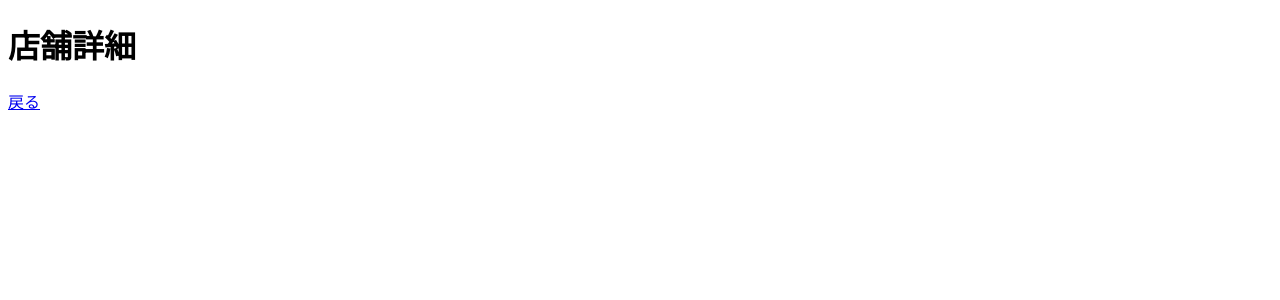
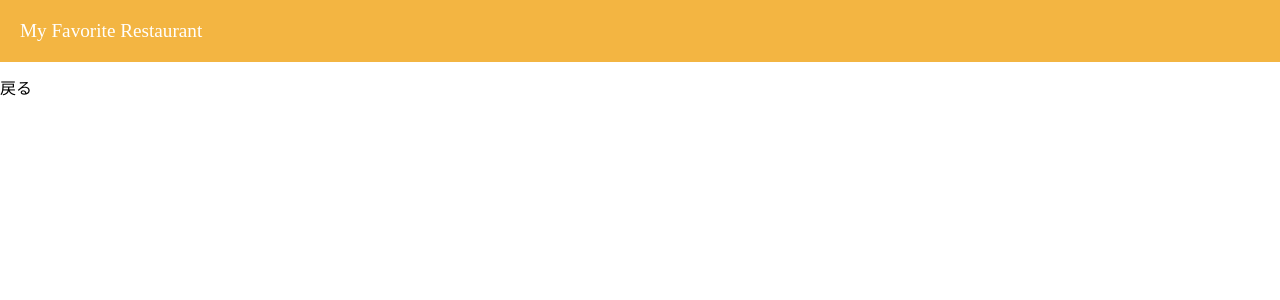
Before and after one commit to j-choriki/MyfavoriteList, a PHP site: page /shop.php in a window 1280 px wide. Shown: the top 300 px of the page. Run offline with PHP 8.4, Linux system fonts and the light colour scheme; data that the repository does not hold is empty; style sheets or scripts are compiled from the project's sources.

Commit message:
shopデザイン

```diff
--- /dev/null
+++ b/css/shop.css
@@ -0,0 +1,22 @@
+main {
+  padding-top: 70px;
+}
+main #shop_data {
+  margin: 10px;
+}
+main #shop_data .div_header {
+  display: flex;
+  justify-content: center;
+  align-items: center;
+  margin: 30px 0;
+}
+main #shop_data .div_header h3 {
+  width: 200px;
+}
+main #shop_data .div_main div {
+  text-align: center;
+  margin-bottom: 30px;
+}
+main #shop_data .div_main table tr td {
+  padding-bottom: 25px;
+}/*# sourceMappingURL=shop.css.map */
--- a/js/shop.js
+++ b/js/shop.js
@@ -23,39 +23,79 @@ document.addEventListener("DOMContentLoaded", function() {
             // console.log(xmlDoc);
             // 表示したい項目をxmlDocから取り出し
             const shopElements = xmlDoc.querySelectorAll('shop')[0];
+            console.log(shopElements);
 
-            //表示情報取得部分
-            const name = shopElements.querySelector('name').textContent;            //店舗名
+            //XMLから表示情報取得部分
+            const logoImage = shopElements.querySelector('logo_image').textContent; //レストランロゴ
+            const name = shopElements.querySelector('name').textContent;            //レストラン名
+            const photoUrl = shopElements.querySelector('photo').querySelector('pc').querySelector('m').textContent;       //表示画像URL
             const address = shopElements.querySelector('address').textContent;      //住所
             const serviceTime = shopElements.querySelector('open').textContent;     //営業時間
+            const closeTime = shopElements.querySelector('close').textContent;     //営業時間
+            const card = shopElements.querySelector('card').textContent;           //カードの利用可否
+            const partyCapa = shopElements.querySelector('party_capacity').textContent; //最大人数
+            const smoking = shopElements.querySelector('non_smoking').textContent;
+            const parking = shopElements.querySelector('parking').textContent;
             const shopUrl = shopElements.querySelector('urls').querySelector('pc').textContent; //お店webサイトのwebサイトのURL
+            const mapUrl = shopElements.querySelector('coupon_urls').querySelector('pc').textContent; //Hot Pepperの地図情報掲載ページへのURL
 
-            const shopParam = [name, address, serviceTime,shopUrl];
+          //======ロゴとレストラン名======================================
+            const h3 = document.createElement('h3');
+            h3.textContent = name;
+            let img = document.createElement('img');
+            img.src= logoImage;
+            const div_header = document.createElement('div');
+            div_header.className = "div_header";
+            div_header.appendChild(img);
+            div_header.appendChild(h3);
+            section.appendChild(div_header);
 
-            //表示画像の生成
-            const photoUrl = shopElements.querySelector('photo').querySelector('pc').querySelector('l').textContent;       //表示画像URL
-            const img = document.createElement('img');
+
+            //======レストラン画像、住所、営業時間を表示======================================
+            const div_main = document.createElement('div');
+            div_main.className = "div_main";
+
+            // レストラン画像の生成
+            img = document.createElement('img');
             img.src = photoUrl
-            const photo = document.createElement('div');
-            photo.appendChild(img);
-            section.appendChild(photo);
+            const div_photo = document.createElement('div');
+            div_photo.appendChild(img);
+            div_main.appendChild(div_photo);
 
-            //pタグを生成して表示項目を追加していく
+
+            //ロゴとレストラン名を以外をtableで表示
+            const table = document.createElement('table');
+
+            //以下for文で使うための配列
+            const shopParam = [address, mapUrl, serviceTime,closeTime, card, partyCapa, smoking, parking,shopUrl];
+            const thName = ['Address', 'Map', 'Open','Close', 'Card', 'Capacity' ,'Smoke', 'Parking', 'Hot Pepper']
+
+            //trタグを生成して表示項目を追tdに追加
             for(let i = 0; i < shopParam.length; i++){
-                const p = document.createElement('p');
-                if(i == 3){
+                const tr = document.createElement('tr');
+                const th = document.createElement('th');
+                const td = document.createElement('td');
+                th.textContent = thName[i];
+                tr.appendChild(th);
+                if(i == 1 || i == 8){
                     const a = document.createElement('a');
                     a.href = shopParam[i];
-                    a.textContent = 'ネット予約はこちらから';
-                    p.appendChild(a);
+                    if(i == 1){
+                        a.textContent = '地図へ';
+                    }
+                    else if(i == 8){
+                        a.textContent = 'Hottpepperへ';
+                    }
+                    td.appendChild(a);
                 }else{
-                    p.textContent = shopParam[i];
+                    td.textContent = shopParam[i];
                 }
-                section.appendChild(p);
+                tr.appendChild(td);
+                table.appendChild(tr);
             }
-
+            div_main.appendChild(table);
+            section.appendChild(div_main);
         }
-
 
     },
     (error) => {
--- a/scss/index.scss
+++ b/scss/index.scss
@@ -81,12 +81,10 @@ body{
                     font-size:0.8rem;
                     display: flex;
                     align-items: center;
-
                     margin:1em 0.5em;
                     padding: 0.25em 1em;
                     border: solid 2px $borderColor;
                     border-radius: 3px 0 3px 0;
-
                     // 画像の<p>タグ
                     p{
                         margin-right: 20px;
@@ -117,11 +115,7 @@ body{
                             }
                         }
                     }
-
-
-
                 }
-
             }
         }
     }
--- /dev/null
+++ b/scss/shop.scss
@@ -0,0 +1,36 @@
+main{
+    padding-top:70px;
+    #shop_data{
+        margin: 10px;
+        .div_header{
+            display: flex;
+            justify-content: center;
+            align-items: center;
+            margin:30px 0;
+            h3{
+                width: 200px
+            }
+        }
+
+        .div_main{
+            //レストランの画像のCSS
+            div{
+                text-align: center;
+                margin-bottom:30px;
+            }
+            table{
+                tr{
+                    th{
+
+                    }
+                    td{
+                        padding-bottom: 25px;
+                    }
+                }
+            }
+
+
+        }
+    }
+
+}
--- a/tpl/shop_v.php
+++ b/tpl/shop_v.php
@@ -4,16 +4,23 @@
 <meta charset="UTF-8">
 <meta http-equiv="X-UA-Compatible" content="IE=edge">
 <meta name="viewport" content="width=device-width, initial-scale=1.0">
-<!-- <link rel="stylesheet" href="style.css"> -->
+<link rel="stylesheet" href="css/destyle.css">
+<link rel="stylesheet" href="css/header.css">
+<link rel="stylesheet" href="css/shop.css">
 <title>店舗詳細</title>
 </head>
 <body>
 <header>
-    <h1>店舗詳細</h1>
+    <h1>My Favorite Restaurant</h1>
 </header>
 <main>
     <section id="shop_data"></section>
-    <p><a href="./">戻る</a></p>
+
+    <div id="menu">
+        <ul>
+            <li><a href="./">戻る</a></li>
+        </ul>
+    </div>
 </main>
 <fotter><fotter>
 <script type="module" src="./js/shop.js"></script>
```
Also changed, not shown: 2 other files.
